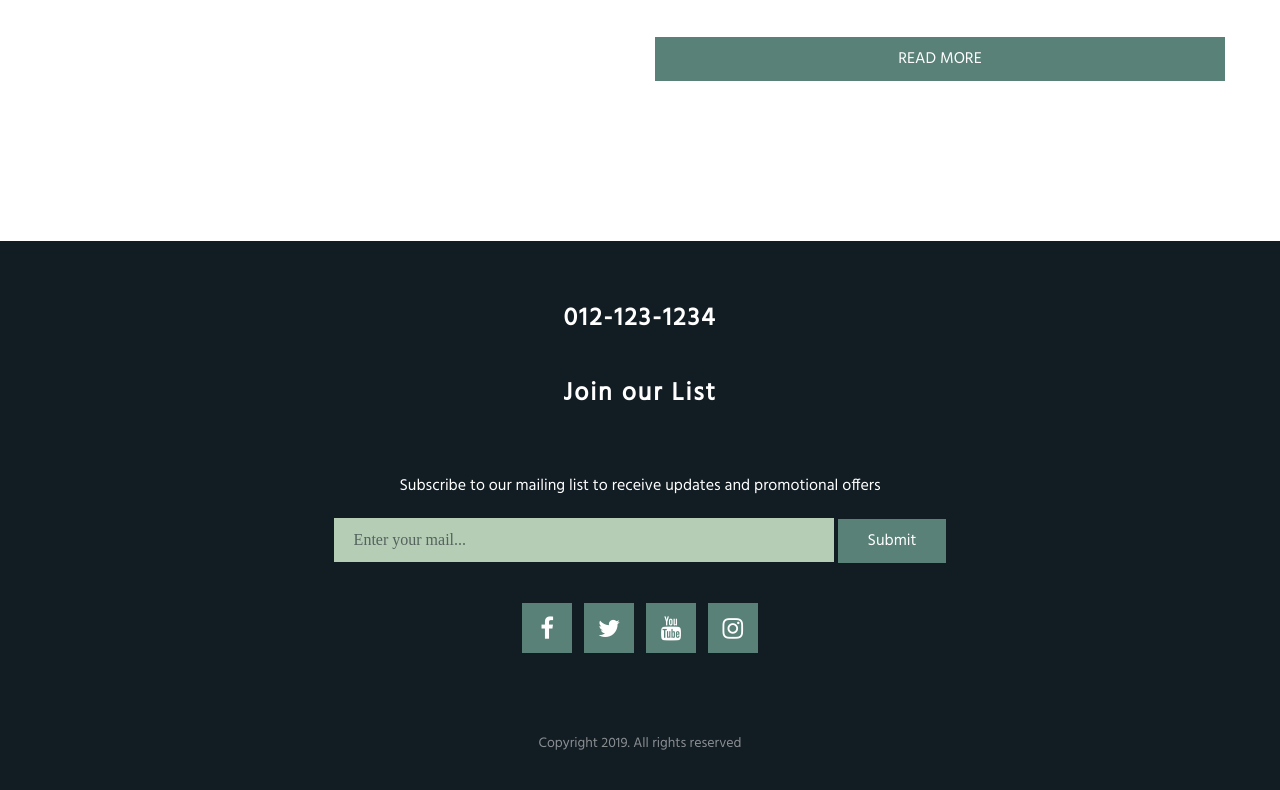
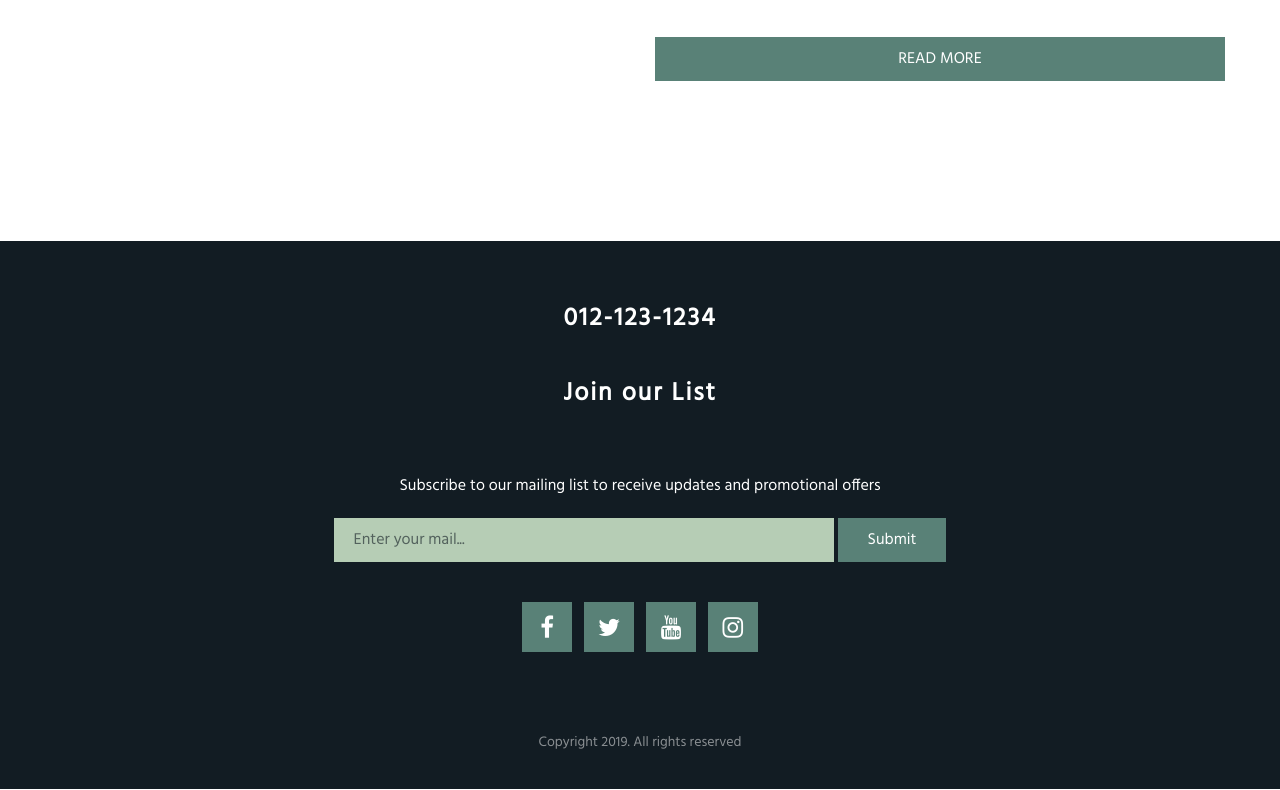
Before and after one commit to FSora666/spademo.github.io, a plain HTML site: page index.html in a window 1280 px wide. Shown: the part 1967-2757 px from the top of the page. Drawn offline with nearby package versions, Linux system fonts and the light colour scheme.

Commit message:
Update index.html

```diff
--- a/index.html
+++ b/index.html
@@ -263,7 +263,7 @@ h3 {
   }
   form.Subscribe input{
     padding: 10px 20px;
-    font-family: Hind Siliguri;
+    font-family: Hind;
     font-size: 16px;
     border: 0;
     background-color: #b6cdb5;
```
